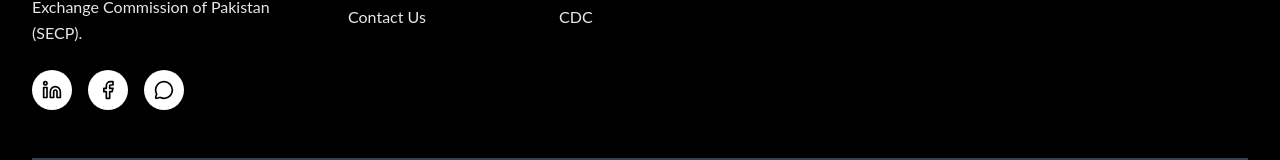
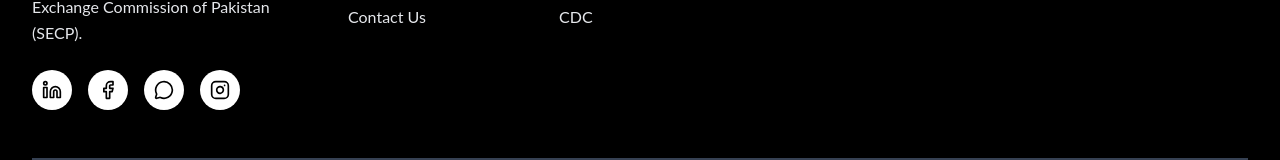
Before and after one commit to Oriancoders/Bullseye-Investments, a React (Vite) app: page /Services in a window 1280 px wide. Shown: the part 8544-8704 px from the top of the page. Built offline with nearby package versions, Linux system fonts and the light colour scheme.

Commit message:
finals soc

```diff
--- a/src/commonComps/FooterFinal.jsx
+++ b/src/commonComps/FooterFinal.jsx
@@ -1,6 +1,6 @@
 import React from 'react'
 import AOSInitializer from '../utils/AOS/AOSInitializer'
-import { Facebook, Linkedin, MessageCircle, Mail, Phone, MapPin } from 'lucide-react';
+import { Facebook, Linkedin, MessageCircle, Mail, Phone, MapPin, Instagram } from 'lucide-react';
 import whitelogo from '../assets/whitelogo.png'
 import { Link } from 'react-router-dom';
 const FooterFinal = () => {
@@ -23,9 +23,10 @@ const FooterFinal = () => {
     ];
 
     const socialLinks = [
-        { icon: Linkedin, label: 'LinkedIn' },
-        { icon: Facebook, label: 'Facebook' },
-        { icon: MessageCircle, label: 'WhatsApp' }
+        { icon: Linkedin, label: 'LinkedIn' , href: 'https://www.linkedin.com/' },
+        { icon: Facebook, label: 'Facebook', href: 'https://www.facebook.com/BullseyeInvestments/' },
+        { icon: MessageCircle, label: 'WhatsApp', href: 'https://wa.me/' },
+        { icon: Instagram, label: 'Instagram', href: 'https://www.instagram.com/bullseye.investment/' }
     ];
     return (
         <footer className='bg-black text-white pt-8'>
@@ -39,7 +40,7 @@ const FooterFinal = () => {
                     </p>
                     <div className="flex space-x-4">
                         {socialLinks.map((social, index) => (
-                            <a data-aos="fade-up" key={index} href="#" className="w-10 h-10 bg-white rounded-full flex items-center justify-center text-black transition-all duration-200">
+                            <a data-aos="fade-up" key={index} href={social.href} className="w-10 h-10 bg-white rounded-full flex items-center justify-center text-black transition-all duration-200">
                                 <social.icon className="w-5 h-5" />
                             </a>
                         ))}
```
